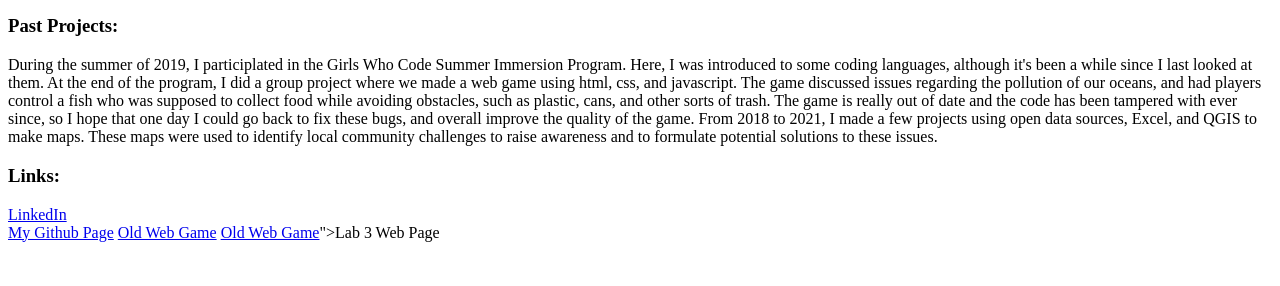
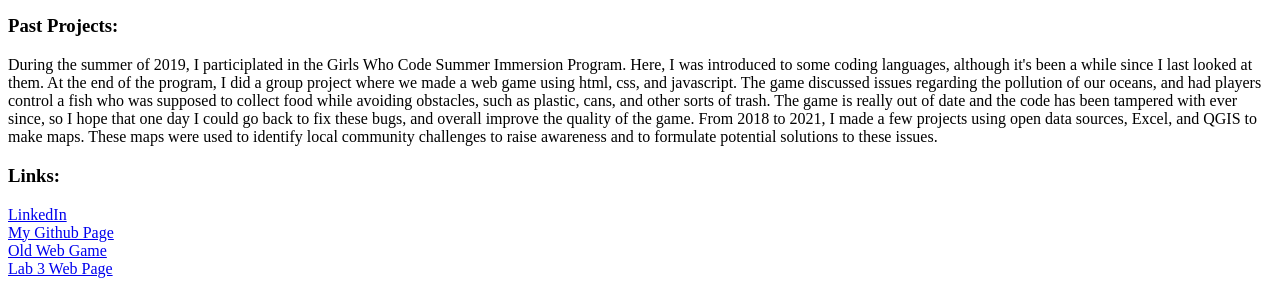
Before and after one commit to alondracamacho/alondracamacho.github.io, a plain HTML site: page index.html in a window 1280 px wide. Shown: the part 658-944 px from the top of the page. Before the commit the page ends 908 px from the top, so only its background shows below. Drawn offline with Linux system fonts and the light colour scheme.

Commit message:
Update index.html

```diff
--- a/index.html
+++ b/index.html
@@ -36,9 +36,9 @@
 
         <h3>Links: </h3>
         <a href = "https://www.linkedin.com/in/alondra-camacho-312743221/">LinkedIn</a> <br>
-        <a href = "https://github.com/alondracamacho">My Github Page</a>
-        <a href = "https://junkgame.github.io/">Old Web Game</a>
-        <a href = "https://alondracamacho.github.io/Lab3.html">Old Web Game</a>">Lab 3 Web Page</a>
+        <a href = "https://github.com/alondracamacho">My Github Page</a> <br>
+        <a href = "https://junkgame.github.io/">Old Web Game</a> <br>
+        <a href = "https://alondracamacho.github.io/Lab3.html">Lab 3 Web Page</a>
     </body>
 
 </html>
```
